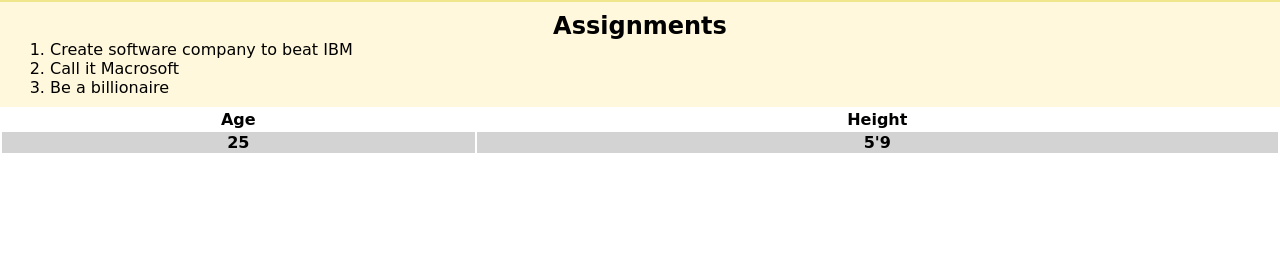
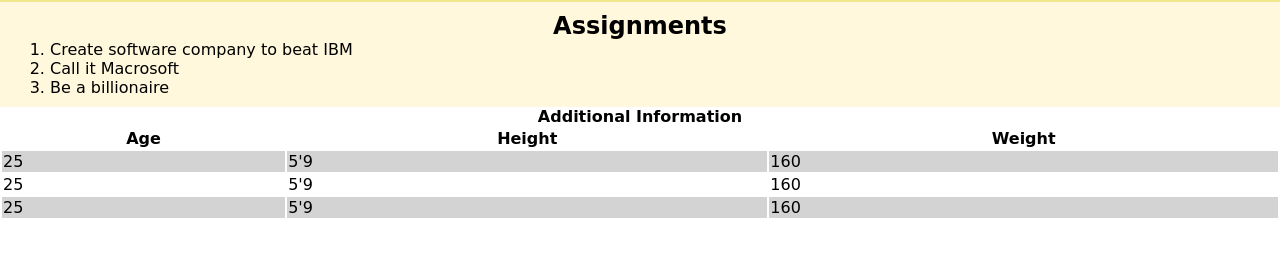
Before and after one commit to React2github/Resume, a plain HTML site: page index.html in a window 1280 px wide. Shown: the part 443-700 px from the top of the page. Drawn offline with Linux system fonts and the light colour scheme.

Commit message:
update files

```diff
--- a/index.html
+++ b/index.html
@@ -32,14 +32,27 @@
       </div>
       <div>
         <table  class="table" style="width:100%">
+          <caption><b>Additional Information</b></caption>
         <tr>
-              <th> Age </th>
-              <th> Height </th>
+              <th>Age</th>
+              <th>Height</th>
+              <th>Weight</th>
         </tr>
         <tr>
-              <th>25</th>
-              <th>5'9</th>
+              <td>25</td>
+              <td>5'9</td>
+              <td>160</td>
         </tr>
+        <tr>
+          <td>25</td>
+          <td>5'9</td>
+          <td>160</td>
+    </tr>
+    <tr>
+      <td>25</td>
+      <td>5'9</td>
+      <td>160</td>
+</tr>
         </table>
       </div>
 
--- a/style.css
+++ b/style.css
@@ -28,9 +28,6 @@ padding-bottom: 20px;
 }
 
 
-.table td {
-display: inline;
-}
 
  .table tr:nth-child(even) {
 background-color: lightgray;
```
